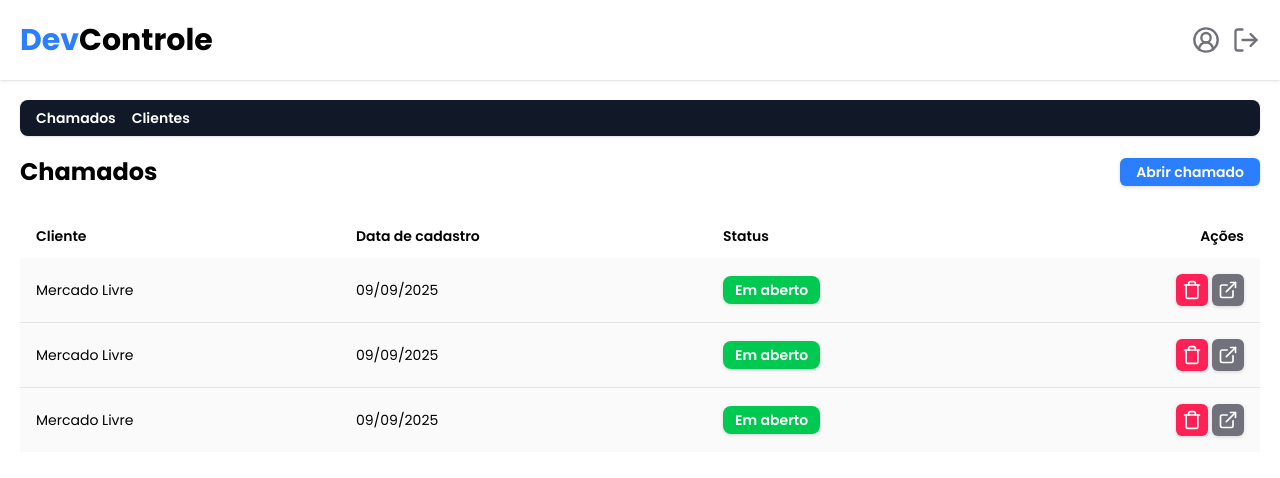
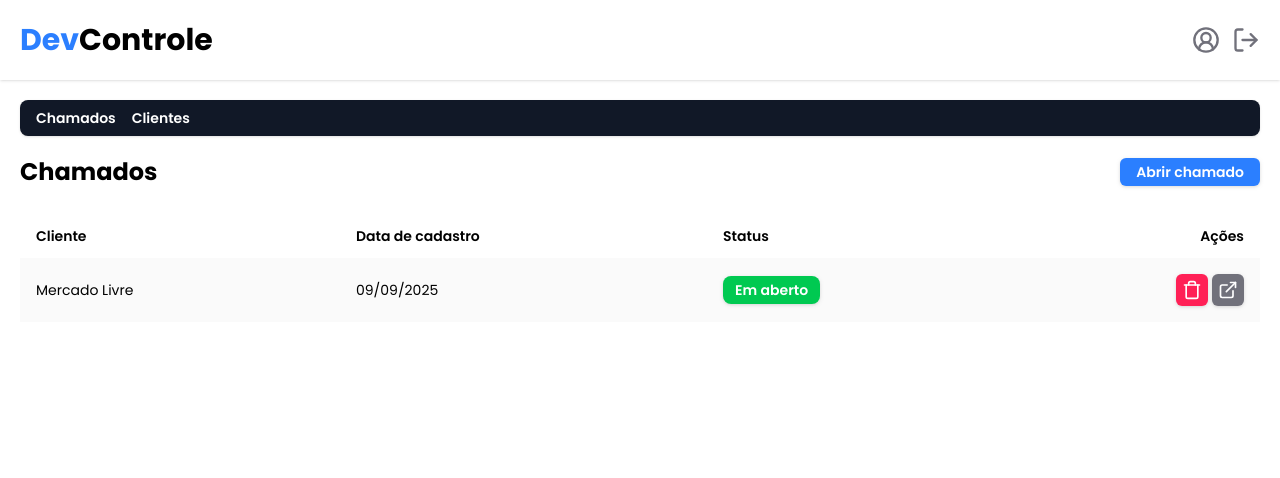
Before and after one commit to odevalison/devcontrole-nextjs, a Next.js app: page /dashboard in a window 1280 px wide. Shown: the top 478 px of the page. Built offline with nearby package versions, Linux system fonts and the light colour scheme; no server answers; sample sign-in values are in the browser's storage.

Commit message:
feat: add mutations and queries custom hooks

```diff
--- a/src/app/dashboard/customers/components/new-customer-modal/index.tsx
+++ b/src/app/dashboard/customers/components/new-customer-modal/index.tsx
@@ -30,7 +30,6 @@ export function NewCustomerModal() {
           >
             <div className="flex w-md max-w-full flex-col items-center justify-center space-y-5 rounded-xl bg-white p-5 shadow">
               <h1 className="text-2xl font-bold">Novo cliente</h1>
-
               <NewCustomerForm />
             </div>
           </div>,
--- a/src/app/dashboard/page.tsx
+++ b/src/app/dashboard/page.tsx
@@ -23,8 +23,6 @@ export default async function DashboardPage() {
 
         <tbody>
           <TicketItem />
-          <TicketItem />
-          <TicketItem />
         </tbody>
       </table>
     </main>
--- a/src/hooks/mutations/use-create-customer.tsx
+++ b/src/hooks/mutations/use-create-customer.tsx
@@ -2,14 +2,14 @@
 
 import { useMutation, useQueryClient } from "@tanstack/react-query";
 
-import { createUserCustomer } from "@/app/actions/create-user-customer";
+import { createCustomer } from "@/app/actions/create-customer";
 
 export function useCreateCustomer() {
   const queryClient = useQueryClient();
 
   return useMutation({
     mutationKey: ["create-user-customer"],
-    mutationFn: createUserCustomer,
+    mutationFn: createCustomer,
     onSuccess: () => {
       queryClient.invalidateQueries({ queryKey: ["get-user-customers"] });
     },
--- a/src/hooks/queries/user-customers.tsx
+++ b/src/hooks/queries/user-customers.tsx
@@ -2,11 +2,11 @@
 
 import { useQuery } from "@tanstack/react-query";
 
-import { getUserCustomers } from "@/app/actions/get-user-customers";
+import { getCustomers } from "@/app/actions/get-customers";
 
 export function useCustomers() {
   return useQuery({
     queryKey: ["get-user-customers"],
-    queryFn: getUserCustomers,
+    queryFn: getCustomers,
   });
 }
```
